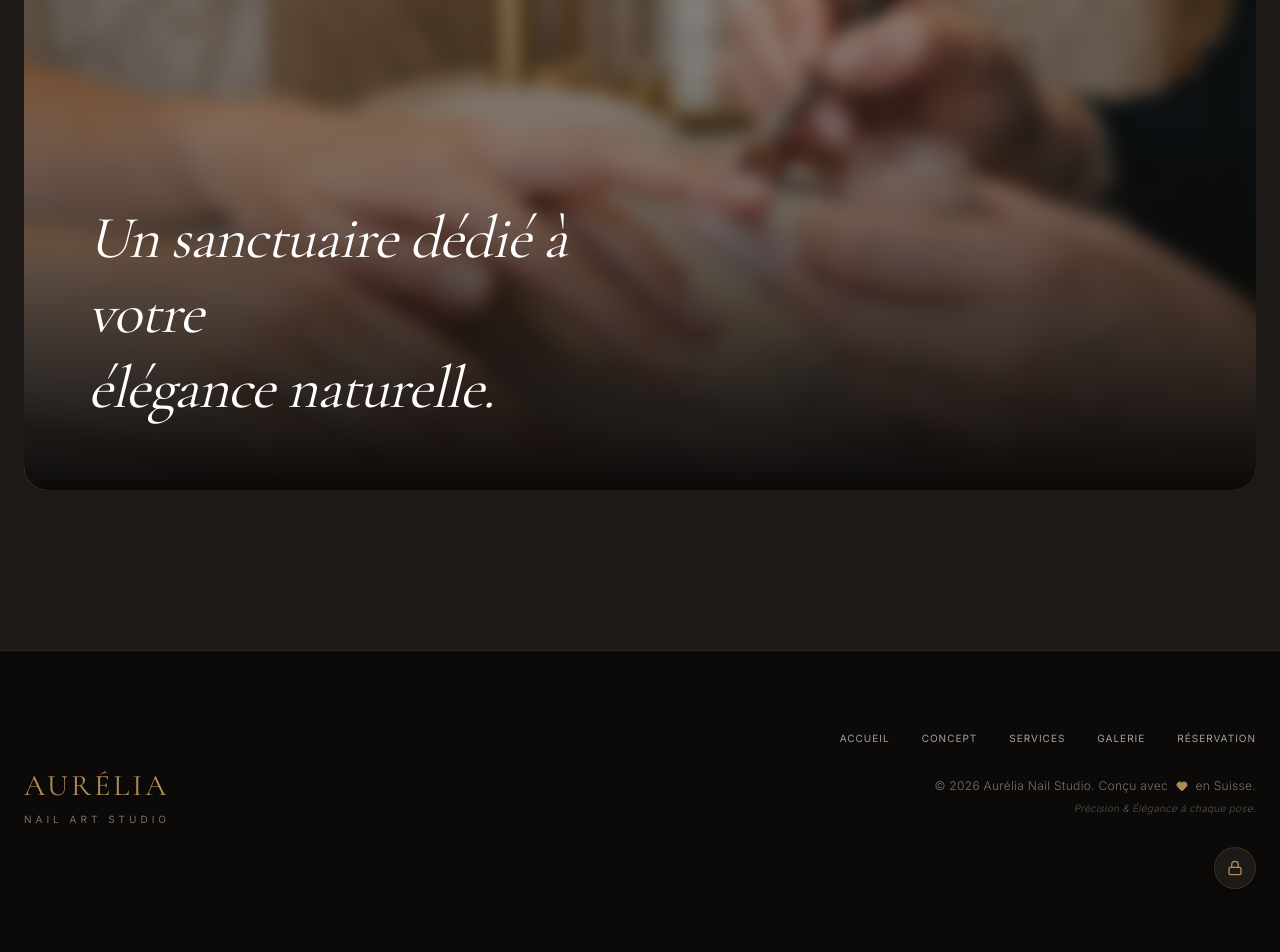
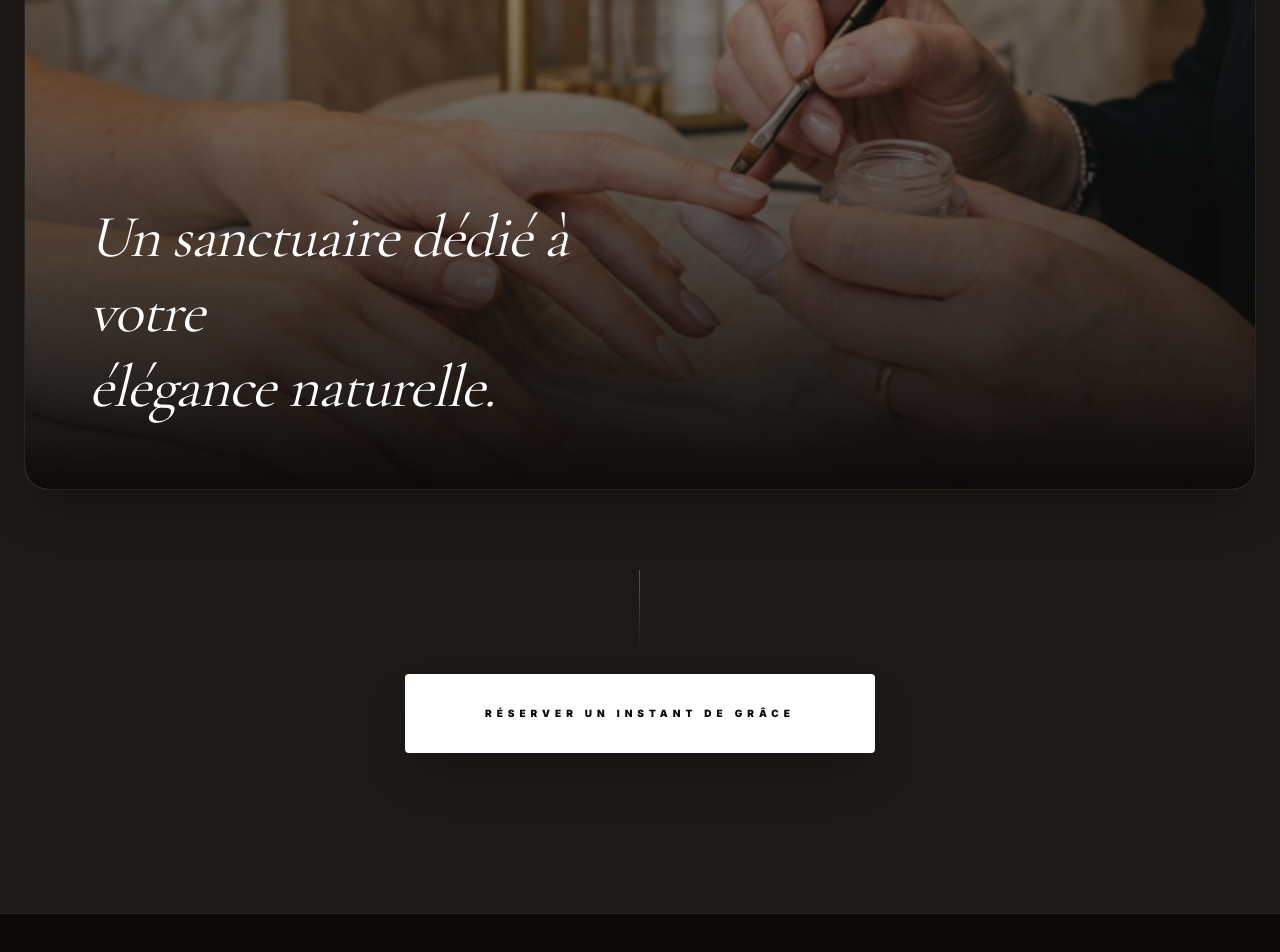
Before and after one commit to moussaouihaki/estheticienneonglerie, a Next.js app: page /services in a window 1280 px wide. Shown: the part 1979-2931 px from the top of the page. Built offline with nearby package versions, Linux system fonts and the light colour scheme.

Commit message:
feat: make services banner customizable and remove blur

```diff
--- a/src/app/admin/settings/page.tsx
+++ b/src/app/admin/settings/page.tsx
@@ -16,6 +16,7 @@ export default function SettingsPage() {
     const [saved, setSaved] = useState(false);
     const { hours, updateDay } = useBusinessHours();
     const heroFileRef = useRef<HTMLInputElement>(null);
+    const servicesFileRef = useRef<HTMLInputElement>(null);
 
     const handleSave = () => {
         setSaved(true);
@@ -34,6 +35,18 @@ export default function SettingsPage() {
         reader.readAsDataURL(file);
     };
 
+    const handleServicesUpload = (e: React.ChangeEvent<HTMLInputElement>) => {
+        const file = e.target.files?.[0];
+        if (!file) return;
+
+        const reader = new FileReader();
+        reader.onload = (event) => {
+            const result = event.target?.result as string;
+            updateSettings({ servicesBannerImage: result });
+        };
+        reader.readAsDataURL(file);
+    };
+
     return (
         <div className="max-w-4xl space-y-10 pb-20">
 
@@ -46,7 +59,7 @@ export default function SettingsPage() {
                     <h3 className="font-serif text-xl text-stone-900">Visuels du Site</h3>
                 </div>
 
-                <div className="space-y-6">
+                <div className="space-y-12">
                     <div className="space-y-3">
                         <label className="text-[9px] uppercase tracking-[0.2em] font-black text-stone-400">Photo de la page d'accueil (Hero)</label>
                         <div className="flex gap-8 items-start">
@@ -79,12 +92,48 @@ export default function SettingsPage() {
                                 >
                                     <Upload size={14} /> Télécharger une nouvelle photo
                                 </button>
+                            </div>
+                        </div>
+                    </div>
 
-                                <div className="p-4 rounded-xl bg-amber-50 border border-amber-100/50">
-                                    <p className="text-[10px] text-amber-700 font-medium italic">Astuce : Si vous changez de collection ou de saison, changez simplement la photo pour rafraîchir l'accueil de votre site.</p>
+                    <div className="space-y-3 pt-6 border-t border-stone-50">
+                        <label className="text-[9px] uppercase tracking-[0.2em] font-black text-stone-400">Bannière de la section Services</label>
+                        <div className="flex gap-8 items-start">
+                            <div
+                                onClick={() => servicesFileRef.current?.click()}
+                                className="w-72 aspect-video rounded-2xl overflow-hidden border border-stone-200 shadow-lg flex-shrink-0 bg-stone-50 relative group cursor-pointer"
+                            >
+                                <img src={settings.servicesBannerImage} alt="Preview" className="w-full h-full object-cover transition-opacity group-hover:opacity-40" />
+                                <div className="absolute inset-0 flex items-center justify-center opacity-0 group-hover:opacity-100 transition-opacity">
+                                    <Plus size={32} className="text-stone-900" />
                                 </div>
                             </div>
+                            <div className="flex-1 space-y-4">
+                                <p className="text-xs text-stone-500 leading-relaxed font-light">
+                                    Cette large photo s'affiche en bas de vos prestations. <br />
+                                    Elle renforce l'ambiance luxueuse de votre studio.
+                                </p>
+
+                                <input
+                                    ref={servicesFileRef}
+                                    type="file"
+                                    accept="image/*"
+                                    className="hidden"
+                                    onChange={handleServicesUpload}
+                                />
+
+                                <button
+                                    onClick={() => servicesFileRef.current?.click()}
+                                    className="flex items-center gap-2 px-6 py-3 border border-stone-200 rounded-xl text-[10px] font-black uppercase tracking-widest text-stone-600 hover:bg-stone-50 transition-all"
+                                >
+                                    <Upload size={14} /> Télécharger une nouvelle image
+                                </button>
+                            </div>
                         </div>
+                    </div>
+
+                    <div className="p-4 rounded-xl bg-amber-50 border border-amber-100/50">
+                        <p className="text-[10px] text-amber-700 font-medium italic">Astuce : Si vous changez de collection ou de saison, changez vos photos pour garder un site toujours frais et moderne.</p>
                     </div>
                 </div>
             </div>
--- a/src/components/Services.tsx
+++ b/src/components/Services.tsx
@@ -5,8 +5,10 @@ import { motion } from "framer-motion";
 import Link from "next/link";
 import { Clock, CircleDollarSign } from "lucide-react";
 import { useServices } from "@/lib/servicesStore";
+import { useSiteSettings } from "@/lib/siteSettingsStore";
 
 export function Services() {
+    const { settings } = useSiteSettings();
     const { services } = useServices();
     const visibleServices = services.filter(s => s.visible);
 
@@ -98,17 +100,33 @@ export function Services() {
                 </div>
 
                 {/* Bottom visual */}
-                <div className="mt-32 w-full h-[600px] relative rounded-3xl overflow-hidden">
-                    <Image
-                        src="/images/services.png"
+                <div className="mt-32 w-full h-[600px] relative rounded-3xl overflow-hidden shadow-2xl border border-white/5">
+                    <img
+                        src={settings.servicesBannerImage}
                         alt="Luxury Space"
-                        fill
-                        className="object-cover opacity-60 scale-110 blur-sm hover:scale-100 hover:blur-none transition-all duration-[3s]"
+                        className="w-full h-full object-cover opacity-60 scale-105 hover:scale-100 transition-transform duration-[3s]"
                     />
-                    <div className="absolute inset-0 bg-gradient-to-t from-stone-950 via-stone-950/20 to-transparent" />
+                    <div className="absolute inset-0 bg-gradient-to-t from-stone-950 via-stone-950/40 to-transparent" />
                     <div className="absolute bottom-16 left-16 space-y-4 max-w-xl">
-                        <h4 className="text-4xl md:text-6xl font-serif italic text-white leading-tight">Un sanctuaire dédié à votre <br />élégance naturelle.</h4>
+                        <motion.h4
+                            initial={{ opacity: 0, x: -20 }}
+                            whileInView={{ opacity: 1, x: 0 }}
+                            viewport={{ once: true }}
+                            className="text-4xl md:text-6xl font-serif italic text-white leading-tight"
+                        >
+                            Un sanctuaire dédié à votre <br />élégance naturelle.
+                        </motion.h4>
                     </div>
+                </div>
+
+                <div className="mt-20 flex flex-col items-center gap-6">
+                    <div className="w-px h-20 bg-gradient-to-b from-accent/50 to-transparent" />
+                    <Link
+                        href="/reservation"
+                        className="px-20 py-8 bg-white text-stone-950 text-[10px] uppercase tracking-[0.5em] font-black hover:bg-accent hover:text-white transition-all duration-700 shadow-2xl rounded-sm"
+                    >
+                        Réserver un instant de grâce
+                    </Link>
                 </div>
 
             </div>
--- a/src/lib/siteSettingsStore.ts
+++ b/src/lib/siteSettingsStore.ts
@@ -5,6 +5,7 @@ import { useState, useEffect, useCallback } from "react";
 // ─── Types ────────────────────────────────────────────────────────────────────
 export type SiteSettings = {
     heroImage: string;
+    servicesBannerImage: string;
     studioName: string;
     phone: string;
     email: string;
@@ -16,6 +17,7 @@ export type SiteSettings = {
 // ─── Defaults ─────────────────────────────────────────────────────────────────
 const DEFAULT_SETTINGS: SiteSettings = {
     heroImage: "/images/hero.png",
+    servicesBannerImage: "/images/services.png",
     studioName: "Aurélia Nail Studio",
     phone: "+41 79 123 45 67",
     email: "hello@aurelianails.ch",
```
